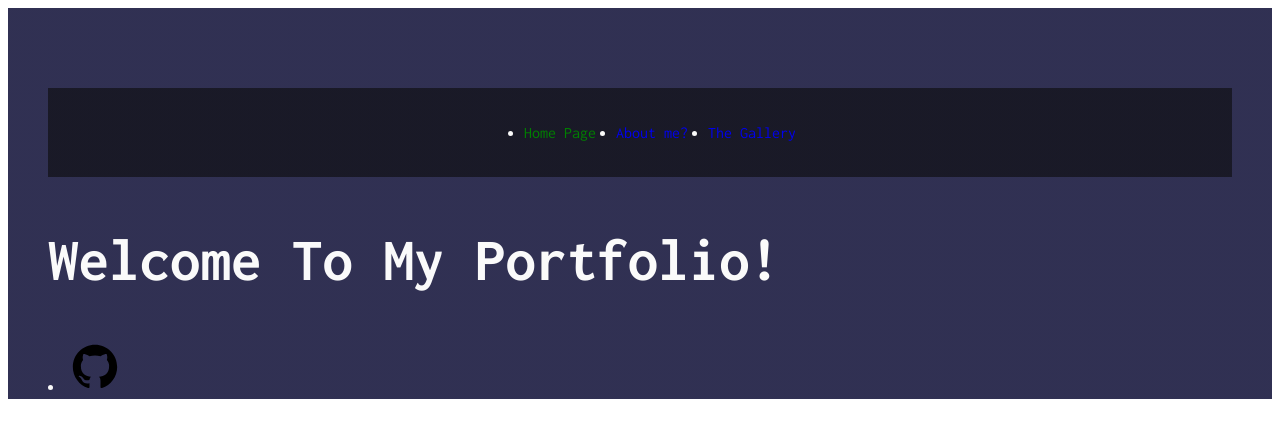
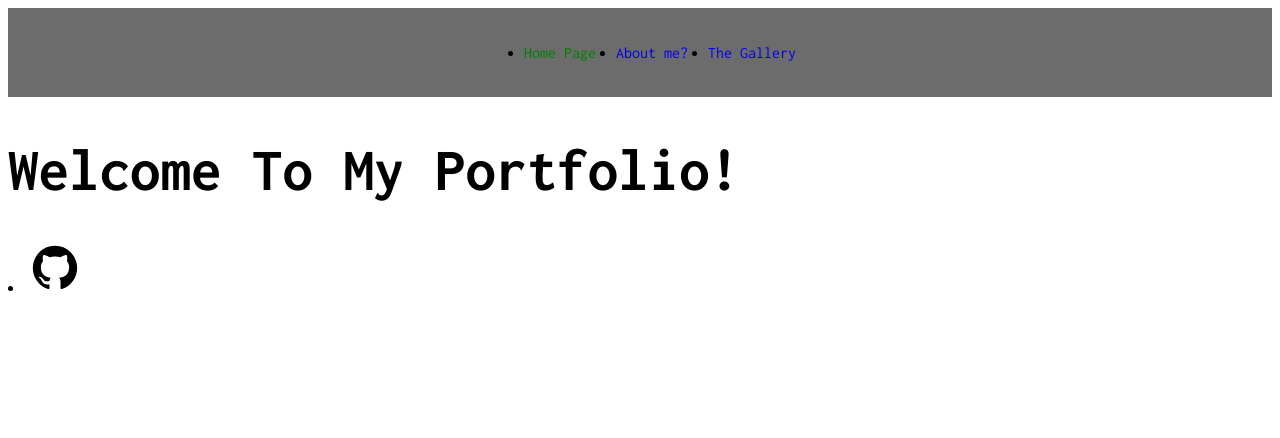
Before and after one commit to BooxStone/BooxStone.github.io, a Jekyll site: the page built from index.html, in a window 1280 px wide. Shown: the top 438 px of the page. Built offline with Jekyll 4.4.1, drawn with Linux system fonts in a browser that asks for light colours.

Commit message:
Update default.html

```diff
--- a/_layouts/default.html
+++ b/_layouts/default.html
@@ -1,7 +1,6 @@
 <!doctype html>
 <html lang="en">
   <head>
-    <section id="hero">
     <meta charset="utf-8">
     <meta name="viewport" content="width=device-width, initial-scale=1.0" />
     <title>{{ page.title }}</title>
@@ -17,4 +16,3 @@
     {{ content }}
   </body>
 </html>
-</section>
```
